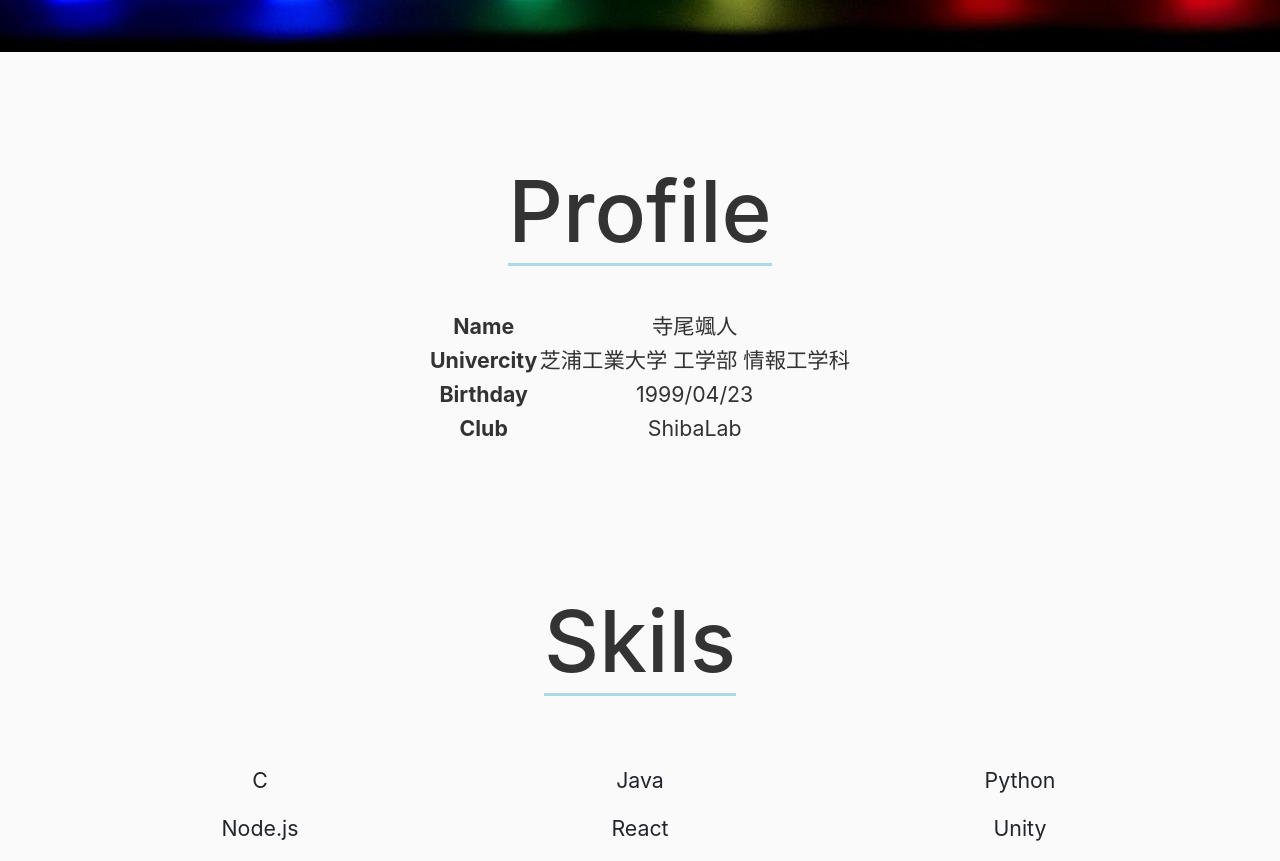
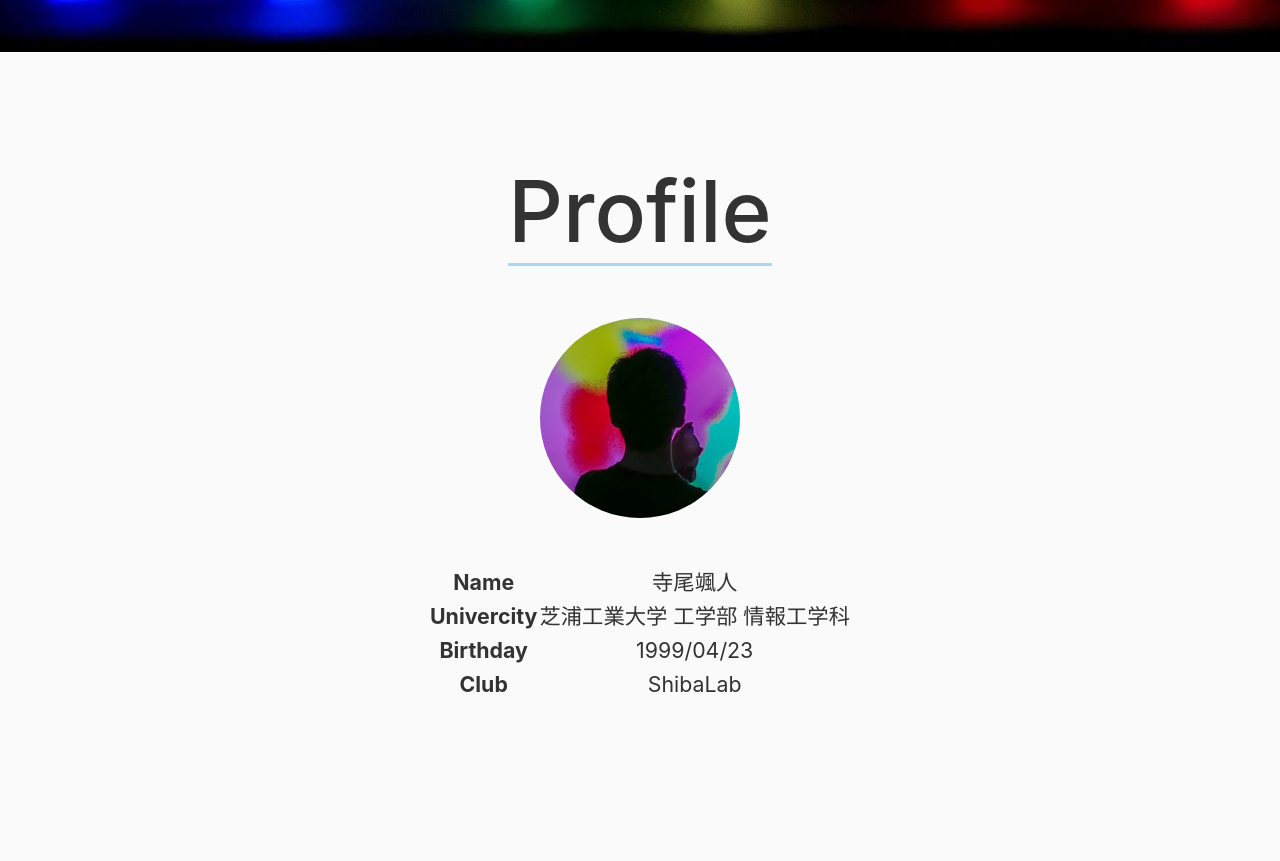
Before and after one commit to hayato423/myportfolio, a React (Create React App) app: page / in a window 1280 px wide. Shown: the part 512-1373 px from the top of the page. Built offline with nearby package versions, Linux system fonts and the light colour scheme.

Commit message:
add profile icon

```diff
--- a/src/componensts/Profile/Profile.css
+++ b/src/componensts/Profile/Profile.css
@@ -23,3 +23,8 @@
 .profile-link :visited  {
   color : #333333;
 }
+
+.img {
+  width: 200px;
+  height: 200px;
+}
--- a/src/componensts/Profile/Profile.js
+++ b/src/componensts/Profile/Profile.js
@@ -1,11 +1,24 @@
 import React from 'react'
+import { Container, Row, Col, Image } from 'react-bootstrap';
+import icon from './icon.jpg';
 import './Profile.css';
 
 const Profile = () => {
   return (
-    <div className='container py-5' id='profile'>
+    <Container className='py-5' id='profile'>
+      <Row>
+        <Col>
           <h1 className='profile-title'><span className='profile-underline'>Profile</span></h1>
-        <table className='profile-table mx-auto mt-5'>
+        </Col>
+      </Row>
+      <Row className='mt-5'>
+        <Col className='mx-auto'>
+          <Image src={icon} roundedCircle className='fluid img' />
+        </Col>
+      </Row>
+      <Row>
+        <Col className='mt-5'>
+          <table className='profile-table mx-auto'>
             <tbody>
               <tr>
                 <th >Name</th>
@@ -31,7 +44,9 @@ const Profile = () => {
               </tr>
             </tbody>
           </table>
-    </div>
+        </Col>
+      </Row>
+    </Container>
   )
 }
 
```
Also changed, not shown: src/componensts/Profile/icon.jpg (added). Lines whose indentation alone changed are shown as unchanged.
